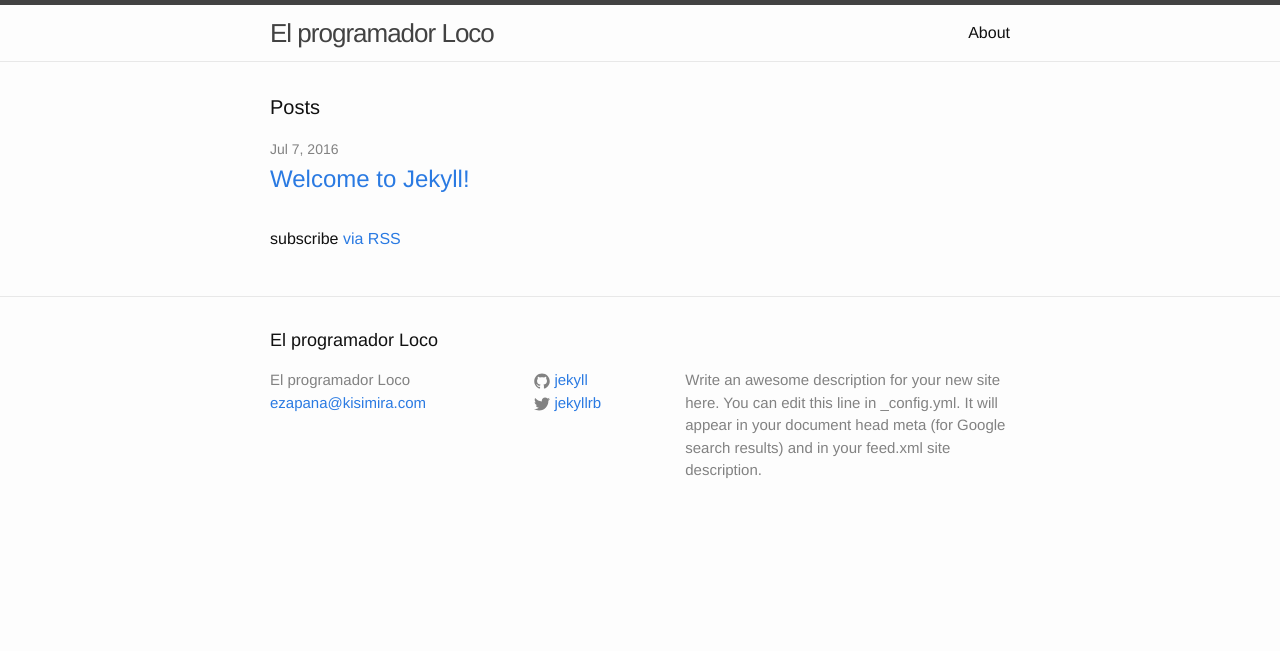
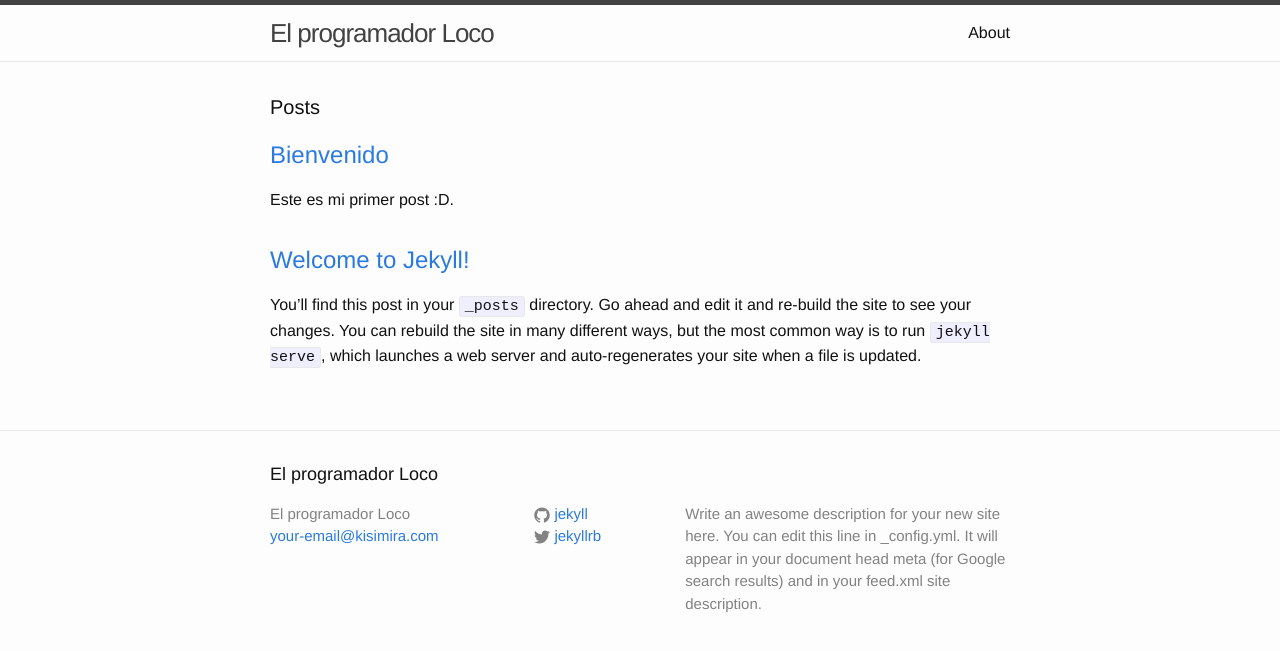
Before and after one commit to devmerz/test, a Jekyll site: the page built from elProgramadorLoco/index.html, in a window 1280 px wide. Shown: the top 651 px of the page. Built offline with Jekyll 4.4.1, drawn with Linux system fonts in a browser that asks for light colours.

Commit message:
Personalizando Pagina

```diff
--- a/elProgramadorLoco/_config.yml
+++ b/elProgramadorLoco/_config.yml
@@ -1,6 +1,6 @@
 # Site settings
 title: El programador Loco
-email: ezapana@kisimira.com
+email: your-email@kisimira.com
 description: > # this means to ignore newlines until "baseurl:"
   Write an awesome description for your new site here. You can edit this
   line in _config.yml. It will appear in your document head meta (for
--- /dev/null
+++ b/elProgramadorLoco/_posts/2016-07-08-Bienvenido.md
@@ -0,0 +1,6 @@
+---
+layout:	post
+---
+
+
+Este es mi primer post :D.
--- a/elProgramadorLoco/index.html
+++ b/elProgramadorLoco/index.html
@@ -9,15 +9,16 @@ layout: default
   <ul class="post-list">
     {% for post in site.posts %}
       <li>
-        <span class="post-meta">{{ post.date | date: "%b %-d, %Y" }}</span>
+        <!--<span class="post-meta">{{ post.date | date: "%b %-d, %Y" }}</span>-->
 
         <h2>
           <a class="post-link" href="{{ post.url | prepend: site.baseurl }}">{{ post.title }}</a>
         </h2>
+        {{ post.excerpt }}
       </li>
     {% endfor %}
   </ul>
 
-  <p class="rss-subscribe">subscribe <a href="{{ "/feed.xml" | prepend: site.baseurl }}">via RSS</a></p>
+
 
 </div>
```
